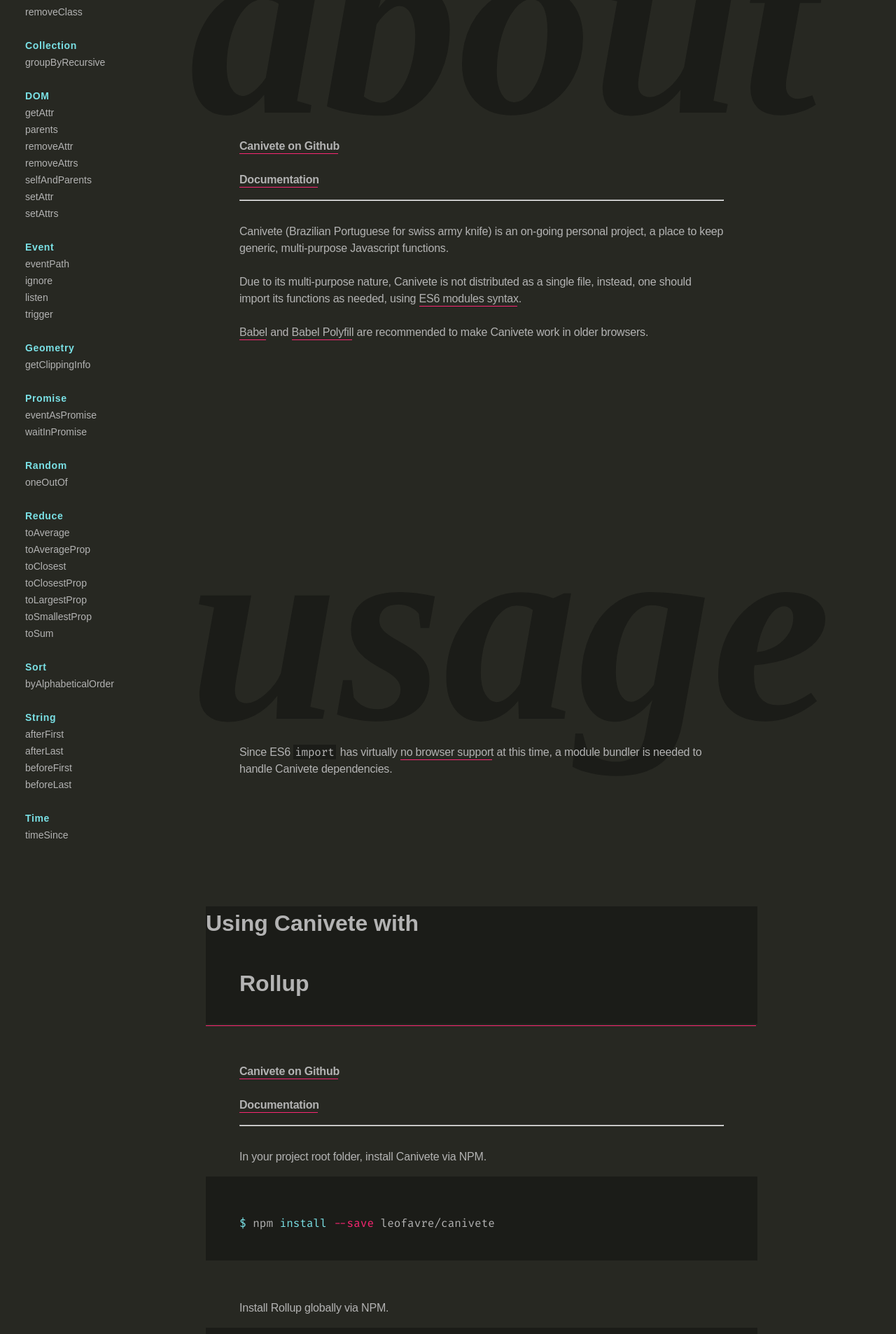
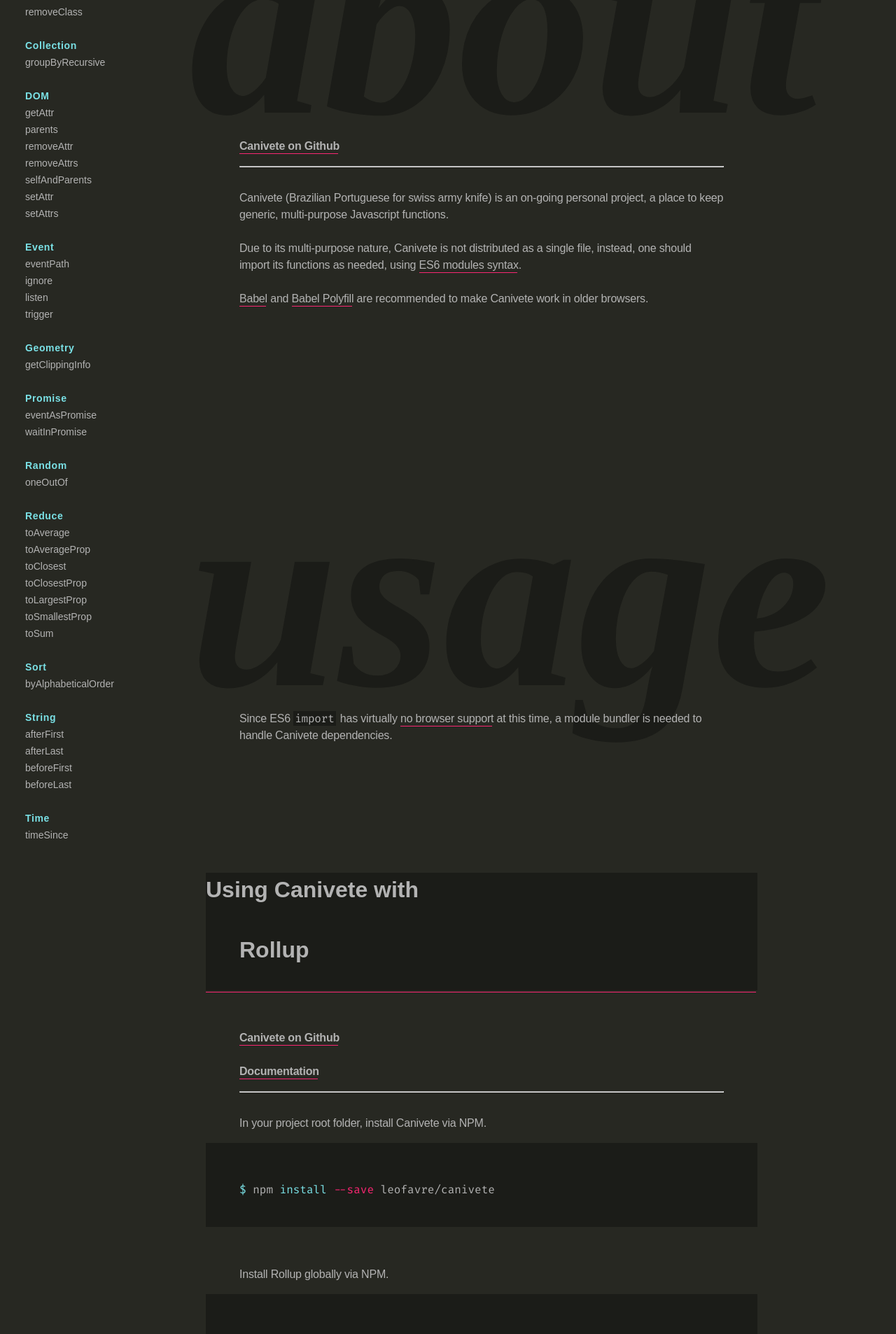
Before and after one commit to leofavre/canivete, a Jekyll site: the page built from docs/index.md, in a window 1280 px wide. Shown: the part 387-2293 px from the top of the page at 70% size. Built offline with Jekyll 4.4.1, drawn with Linux system fonts in a browser that asks for light colours; nearby versions of some CDN libraries; some web fonts are replaced; some of the changed text lies outside the part shown.

Commit message:
minor adjustments

```diff
--- a/docs/_includes/about.md
+++ b/docs/_includes/about.md
@@ -1,8 +1,6 @@
 ## About
 
 **[Canivete on Github](https://github.com/leofavre/canivete/)**
-
-**[Documentation](https://leofavre.github.io/canivete/)**
 
 ---
 
```
Also changed, not shown: 1 other file.
